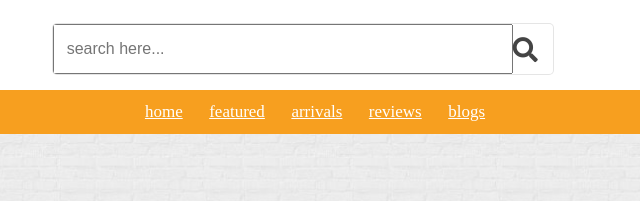
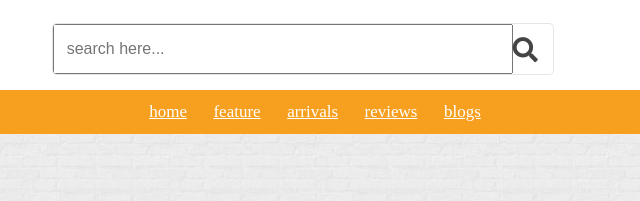
Before and after one commit to thanakirtpn/book-web, a plain HTML site: page index.html in a window 1280 px wide. Shown: the top 201 px of the page, 325-965 px from the left. Drawn offline with nearby package versions, Linux system fonts and the light colour scheme.

Commit message:
add index page

```diff
--- a/index.html
+++ b/index.html
@@ -42,7 +42,7 @@
     <div class="header-2">
         <nav class="navbar">
             <a href="#home">home</a>
-            <a href="#featured">featured</a>
+            <a href="#featured">feature</a>
             <a href="#arrivals">arrivals</a>
             <a href="#reviews">reviews</a>
             <a href="#blogs">blogs</a>
```
